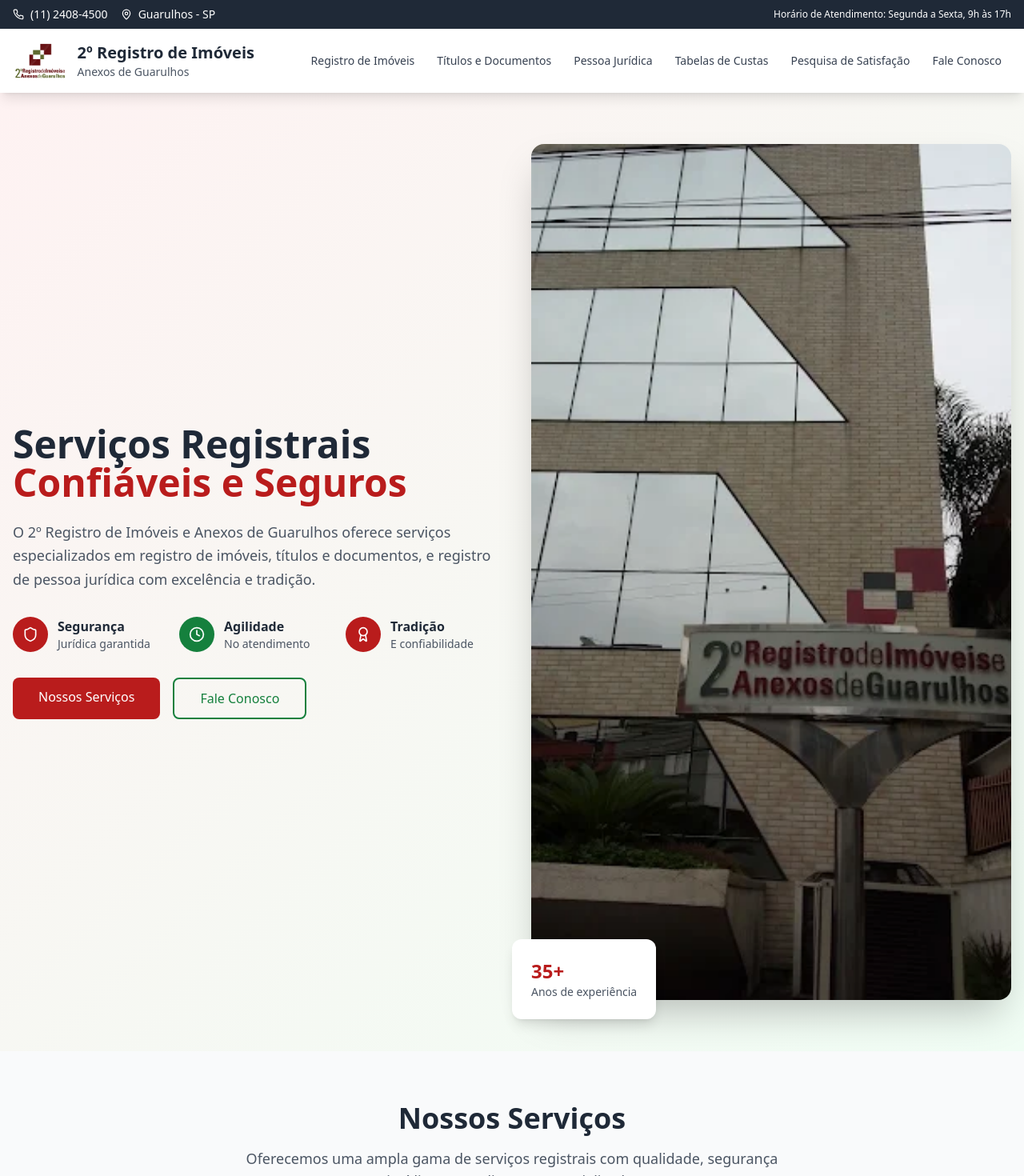
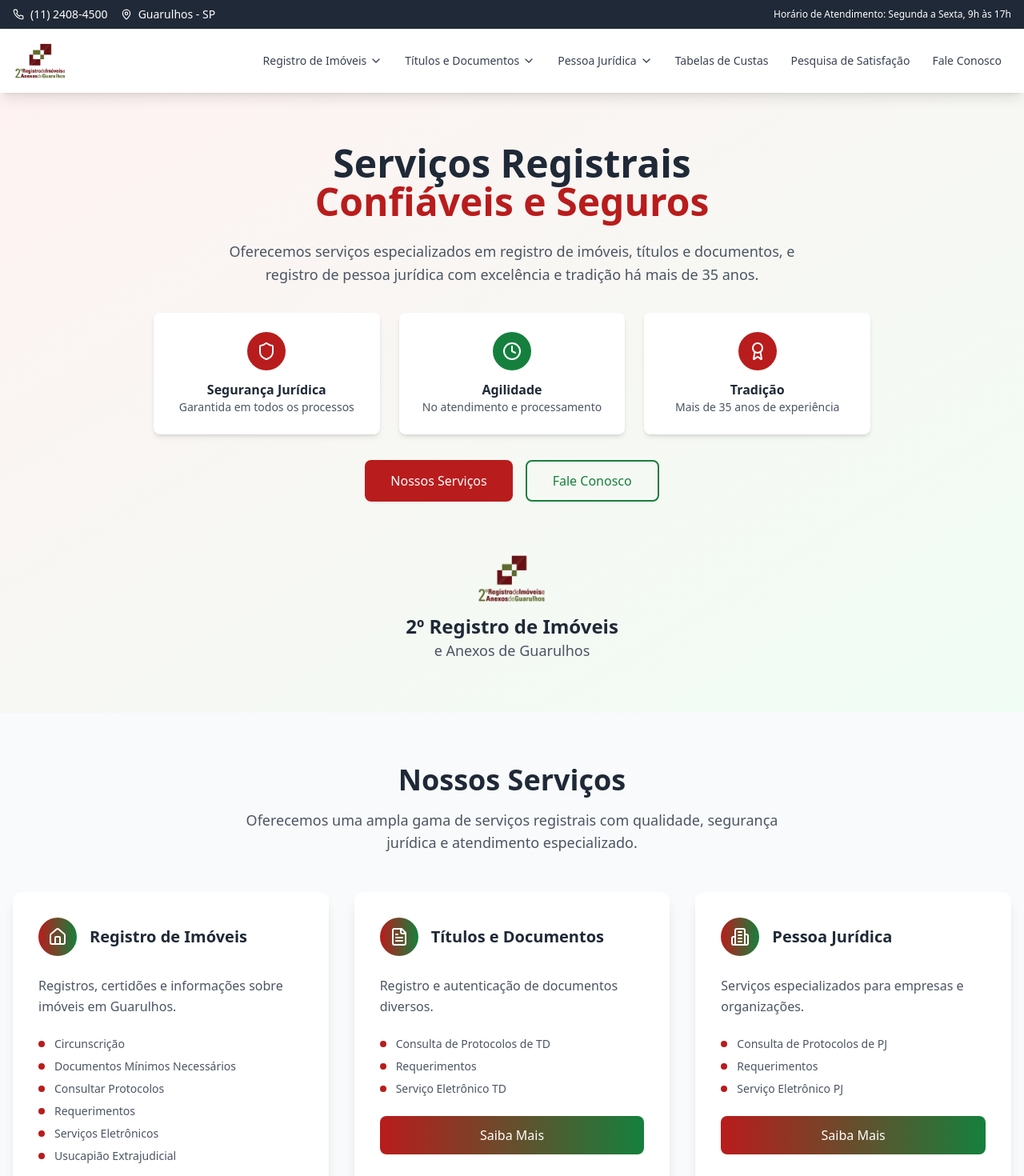
Before and after one commit to Giovannavh19/guarupassos-imobiliarios-web, a React (Vite) app: page / in a window 1280 px wide. Shown: the top 1470 px of the page at 80% size. Built offline with nearby package versions, Linux system fonts and the light colour scheme.

Commit message:
Refactor: Update layout and content
- Remove image from hero section.
- Move navigation to the top and the main title to the bottom.
- Implement button interactions and color them based on the logo.
- Add sub-items to the specified topics.

```diff
--- a/src/components/Header.tsx
+++ b/src/components/Header.tsx
@@ -1,22 +1,102 @@
 
 import React, { useState } from 'react';
-import { Menu, X, Phone, MapPin } from 'lucide-react';
+import { Menu, X, Phone, MapPin, ChevronDown } from 'lucide-react';
 
 const Header = () => {
   const [isMenuOpen, setIsMenuOpen] = useState(false);
+  const [activeDropdown, setActiveDropdown] = useState<string | null>(null);
 
   const menuItems = [
-    'Registro de Imóveis',
-    'Títulos e Documentos',
-    'Pessoa Jurídica',
-    'Tabelas de Custas',
-    'Pesquisa de Satisfação',
-    'Fale Conosco',
-    'Compliance',
-    'Proteção de Dados',
-    'Serventia',
-    'Trabalhe Conosco'
+    {
+      title: 'Registro de Imóveis',
+      id: 'registro-de-imoveis',
+      items: [
+        'Circunscrição',
+        'Documentos Mínimos Necessários',
+        'Consultar Protocolos',
+        'Requerimentos',
+        'Serviços Eletrônicos',
+        'Usucapião Extrajudicial'
+      ]
+    },
+    {
+      title: 'Títulos e Documentos',
+      id: 'titulos-e-documentos',
+      items: [
+        'Consulta de Protocolos de TD',
+        'Requerimentos',
+        'Serviço Eletrônico TD'
+      ]
+    },
+    {
+      title: 'Pessoa Jurídica',
+      id: 'pessoa-juridica',
+      items: [
+        'Consulta de Protocolos de PJ',
+        'Requerimentos',
+        'Serviço Eletrônico PJ'
+      ]
+    },
+    {
+      title: 'Tabelas de Custas',
+      id: 'tabelas-de-custas',
+      items: []
+    },
+    {
+      title: 'Pesquisa de Satisfação',
+      id: 'pesquisa-de-satisfacao',
+      items: []
+    },
+    {
+      title: 'Fale Conosco',
+      id: 'fale-conosco',
+      items: []
+    },
+    {
+      title: 'Compliance',
+      id: 'compliance',
+      items: []
+    },
+    {
+      title: 'Proteção de Dados',
+      id: 'protecao-de-dados',
+      items: [
+        'Política de Privacidade - LGPD',
+        'LGPD'
+      ]
+    },
+    {
+      title: 'Serventia',
+      id: 'serventia',
+      items: [
+        'Missão, Visão e Valores',
+        'O que fazemos',
+        'Política da Qualidade',
+        'Responsabilidade Socioambiental',
+        'Mapa de Localização'
+      ]
+    },
+    {
+      title: 'Trabalhe Conosco',
+      id: 'trabalhe-conosco',
+      items: []
+    },
+    {
+      title: 'Mapa do Site',
+      id: 'mapa-do-site',
+      items: []
+    }
   ];
+
+  const handleDropdown = (id: string) => {
+    setActiveDropdown(activeDropdown === id ? null : id);
+  };
+
+  const handleItemClick = (parentTitle: string, itemTitle?: string) => {
+    console.log(`Navegando para: ${parentTitle}${itemTitle ? ` > ${itemTitle}` : ''}`);
+    setActiveDropdown(null);
+    setIsMenuOpen(false);
+  };
 
   return (
     <>
@@ -50,24 +130,38 @@ const Header = () => {
                 alt="2º Registro de Imóveis e Anexos de Guarulhos"
                 className="h-12 w-auto"
               />
-              <div>
-                <h1 className="text-xl font-bold text-gray-800">
-                  2º Registro de Imóveis
-                </h1>
-                <p className="text-sm text-gray-600">Anexos de Guarulhos</p>
-              </div>
             </div>
 
             {/* Desktop Navigation */}
             <nav className="hidden lg:flex space-x-1">
-              {menuItems.slice(0, 6).map((item, index) => (
-                <a
-                  key={index}
-                  href={`#${item.toLowerCase().replace(/\s+/g, '-')}`}
-                  className="px-3 py-2 text-sm font-medium text-gray-700 hover:text-red-700 hover:bg-gray-50 rounded-md transition-colors"
-                >
-                  {item}
-                </a>
+              {menuItems.slice(0, 6).map((item) => (
+                <div key={item.id} className="relative group">
+                  <button
+                    onClick={() => item.items.length > 0 ? handleDropdown(item.id) : handleItemClick(item.title)}
+                    className="flex items-center px-3 py-2 text-sm font-medium text-gray-700 hover:text-red-700 hover:bg-gray-50 rounded-md transition-colors"
+                  >
+                    {item.title}
+                    {item.items.length > 0 && (
+                      <ChevronDown size={16} className="ml-1" />
+                    )}
+                  </button>
+
+                  {item.items.length > 0 && activeDropdown === item.id && (
+                    <div className="absolute top-full left-0 mt-1 w-64 bg-white rounded-md shadow-lg border z-50">
+                      <div className="py-2">
+                        {item.items.map((subItem, index) => (
+                          <button
+                            key={index}
+                            onClick={() => handleItemClick(item.title, subItem)}
+                            className="block w-full text-left px-4 py-2 text-sm text-gray-700 hover:bg-red-50 hover:text-red-700 transition-colors"
+                          >
+                            {subItem}
+                          </button>
+                        ))}
+                      </div>
+                    </div>
+                  )}
+                </div>
               ))}
             </nav>
 
@@ -83,16 +177,36 @@ const Header = () => {
           {/* Mobile Navigation */}
           {isMenuOpen && (
             <nav className="lg:hidden border-t py-4">
-              <div className="grid grid-cols-1 gap-2">
-                {menuItems.map((item, index) => (
-                  <a
-                    key={index}
-                    href={`#${item.toLowerCase().replace(/\s+/g, '-')}`}
-                    className="px-3 py-2 text-sm font-medium text-gray-700 hover:text-red-700 hover:bg-gray-50 rounded-md transition-colors"
-                    onClick={() => setIsMenuOpen(false)}
-                  >
-                    {item}
-                  </a>
+              <div className="space-y-2">
+                {menuItems.map((item) => (
+                  <div key={item.id}>
+                    <button
+                      onClick={() => item.items.length > 0 ? handleDropdown(item.id) : handleItemClick(item.title)}
+                      className="flex items-center justify-between w-full px-3 py-2 text-sm font-medium text-gray-700 hover:text-red-700 hover:bg-gray-50 rounded-md transition-colors"
+                    >
+                      {item.title}
+                      {item.items.length > 0 && (
+                        <ChevronDown
+                          size={16}
+                          className={`transition-transform ${activeDropdown === item.id ? 'rotate-180' : ''}`}
+                        />
+                      )}
+                    </button>
+
+                    {item.items.length > 0 && activeDropdown === item.id && (
+                      <div className="ml-4 mt-2 space-y-1">
+                        {item.items.map((subItem, index) => (
+                          <button
+                            key={index}
+                            onClick={() => handleItemClick(item.title, subItem)}
+                            className="block w-full text-left px-3 py-2 text-sm text-gray-600 hover:text-red-700 hover:bg-red-50 rounded-md transition-colors"
+                          >
+                            {subItem}
+                          </button>
+                        ))}
+                      </div>
+                    )}
+                  </div>
                 ))}
               </div>
             </nav>
--- a/src/components/Hero.tsx
+++ b/src/components/Hero.tsx
@@ -3,79 +3,85 @@ import React from 'react';
 import { Shield, Clock, Award } from 'lucide-react';
 
 const Hero = () => {
+  const handleButtonClick = (action: string) => {
+    console.log(`Botão clicado: ${action}`);
+  };
+
   return (
     <section className="relative bg-gradient-to-br from-red-50 to-green-50 py-16">
       <div className="max-w-7xl mx-auto px-4">
-        <div className="grid lg:grid-cols-2 gap-12 items-center">
-          <div>
+        <div className="text-center">
           <h2 className="text-4xl lg:text-5xl font-bold text-gray-800 mb-6">
             Serviços Registrais
             <span className="block text-red-700">Confiáveis e Seguros</span>
           </h2>
-            <p className="text-lg text-gray-600 mb-8 leading-relaxed">
-              O 2º Registro de Imóveis e Anexos de Guarulhos oferece serviços especializados
-              em registro de imóveis, títulos e documentos, e registro de pessoa jurídica
-              com excelência e tradição.
+          <p className="text-lg text-gray-600 mb-8 leading-relaxed max-w-3xl mx-auto">
+            Oferecemos serviços especializados em registro de imóveis, títulos e documentos,
+            e registro de pessoa jurídica com excelência e tradição há mais de 35 anos.
           </p>
 
-            <div className="grid grid-cols-1 md:grid-cols-3 gap-6 mb-8">
-              <div className="flex items-center space-x-3">
+          <div className="grid grid-cols-1 md:grid-cols-3 gap-6 mb-8 max-w-4xl mx-auto">
+            <div className="flex flex-col items-center space-y-3 p-6 bg-white rounded-lg shadow-md">
               <div className="bg-red-700 p-3 rounded-full">
-                  <Shield className="text-white" size={20} />
+                <Shield className="text-white" size={24} />
               </div>
-                <div>
-                  <h3 className="font-bold text-gray-800">Segurança</h3>
-                  <p className="text-sm text-gray-600">Jurídica garantida</p>
+              <div className="text-center">
+                <h3 className="font-bold text-gray-800">Segurança Jurídica</h3>
+                <p className="text-sm text-gray-600">Garantida em todos os processos</p>
               </div>
             </div>
 
-              <div className="flex items-center space-x-3">
+            <div className="flex flex-col items-center space-y-3 p-6 bg-white rounded-lg shadow-md">
               <div className="bg-green-700 p-3 rounded-full">
-                  <Clock className="text-white" size={20} />
+                <Clock className="text-white" size={24} />
               </div>
-                <div>
+              <div className="text-center">
                 <h3 className="font-bold text-gray-800">Agilidade</h3>
-                  <p className="text-sm text-gray-600">No atendimento</p>
+                <p className="text-sm text-gray-600">No atendimento e processamento</p>
               </div>
             </div>
 
-              <div className="flex items-center space-x-3">
+            <div className="flex flex-col items-center space-y-3 p-6 bg-white rounded-lg shadow-md">
               <div className="bg-red-700 p-3 rounded-full">
-                  <Award className="text-white" size={20} />
+                <Award className="text-white" size={24} />
               </div>
-                <div>
+              <div className="text-center">
                 <h3 className="font-bold text-gray-800">Tradição</h3>
-                  <p className="text-sm text-gray-600">E confiabilidade</p>
+                <p className="text-sm text-gray-600">Mais de 35 anos de experiência</p>
               </div>
             </div>
           </div>
 
-            <div className="flex flex-col sm:flex-row gap-4">
-              <a
-                href="#servicos"
-                className="bg-red-700 text-white px-8 py-3 rounded-lg font-medium hover:bg-red-800 transition-colors text-center"
+          <div className="flex flex-col sm:flex-row gap-4 justify-center">
+            <button
+              onClick={() => handleButtonClick('Nossos Serviços')}
+              className="bg-red-700 text-white px-8 py-3 rounded-lg font-medium hover:bg-red-800 transition-colors"
             >
               Nossos Serviços
-              </a>
-              <a
-                href="#fale-conosco"
-                className="border-2 border-green-700 text-green-700 px-8 py-3 rounded-lg font-medium hover:bg-green-700 hover:text-white transition-colors text-center"
+            </button>
+            <button
+              onClick={() => handleButtonClick('Fale Conosco')}
+              className="border-2 border-green-700 text-green-700 px-8 py-3 rounded-lg font-medium hover:bg-green-700 hover:text-white transition-colors"
             >
               Fale Conosco
-              </a>
+            </button>
+          </div>
         </div>
       </div>
 
-          <div className="relative">
+      {/* Logo positioned at bottom */}
+      <div className="text-center mt-16">
+        <div className="flex flex-col items-center space-y-3">
           <img
-              src="/lovable-uploads/fb45b759-a39c-40f4-8d01-26b1ce494cb2.png"
-              alt="Edifício do 2º Registro de Imóveis"
-              className="rounded-2xl shadow-2xl w-full"
+            src="/lovable-uploads/55df47ec-5819-4e0c-80cd-18172df26f47.png"
+            alt="2º Registro de Imóveis e Anexos de Guarulhos"
+            className="h-16 w-auto"
           />
-            <div className="absolute -bottom-6 -left-6 bg-white p-6 rounded-xl shadow-lg">
-              <div className="text-2xl font-bold text-red-700">35+</div>
-              <div className="text-sm text-gray-600">Anos de experiência</div>
-            </div>
+          <div className="text-center">
+            <h1 className="text-2xl font-bold text-gray-800">
+              2º Registro de Imóveis
+            </h1>
+            <p className="text-lg text-gray-600">e Anexos de Guarulhos</p>
           </div>
         </div>
       </div>
--- a/src/components/Services.tsx
+++ b/src/components/Services.tsx
@@ -10,10 +10,12 @@ const Services = () => {
       title: 'Registro de Imóveis',
       description: 'Registros, certidões e informações sobre imóveis em Guarulhos.',
       items: [
-        'Registro de escrituras',
-        'Certidões de propriedade',
-        'Averbações diversas',
-        'Consultas online'
+        'Circunscrição',
+        'Documentos Mínimos Necessários',
+        'Consultar Protocolos',
+        'Requerimentos',
+        'Serviços Eletrônicos',
+        'Usucapião Extrajudicial'
       ]
     },
     {
@@ -22,10 +24,9 @@ const Services = () => {
       title: 'Títulos e Documentos',
       description: 'Registro e autenticação de documentos diversos.',
       items: [
-        'Registro de contratos',
-        'Autenticação de documentos',
-        'Reconhecimento de firmas',
-        'Procurações'
+        'Consulta de Protocolos de TD',
+        'Requerimentos',
+        'Serviço Eletrônico TD'
       ]
     },
     {
@@ -34,10 +35,9 @@ const Services = () => {
       title: 'Pessoa Jurídica',
       description: 'Serviços especializados para empresas e organizações.',
       items: [
-        'Registro de estatutos',
-        'Atas de assembleias',
-        'Alterações contratuais',
-        'Certidões empresariais'
+        'Consulta de Protocolos de PJ',
+        'Requerimentos',
+        'Serviço Eletrônico PJ'
       ]
     },
     {
@@ -78,6 +78,10 @@ const Services = () => {
     }
   ];
 
+  const handleServiceClick = (serviceTitle: string, item?: string) => {
+    console.log(`Navegando para: ${serviceTitle}${item ? ` > ${item}` : ''}`);
+  };
+
   return (
     <section id="servicos" className="py-16 bg-gray-50">
       <div className="max-w-7xl mx-auto px-4">
@@ -112,16 +116,24 @@ const Services = () => {
                   {service.description}
                 </p>
 
-                <ul className="space-y-2">
+                <ul className="space-y-2 mb-6">
                   {service.items.map((item, index) => (
                     <li key={index} className="flex items-center text-sm text-gray-600">
                       <div className="w-2 h-2 bg-red-700 rounded-full mr-3"></div>
-                      {item}
+                      <button
+                        onClick={() => handleServiceClick(service.title, item)}
+                        className="hover:text-red-700 transition-colors text-left"
+                      >
+                        {item}
+                      </button>
                     </li>
                   ))}
                 </ul>
 
-                <button className="mt-6 w-full bg-gradient-to-r from-red-700 to-green-700 text-white py-3 px-6 rounded-lg font-medium hover:opacity-90 transition-opacity">
+                <button
+                  onClick={() => handleServiceClick(service.title)}
+                  className="w-full bg-gradient-to-r from-red-700 to-green-700 text-white py-3 px-6 rounded-lg font-medium hover:opacity-90 transition-opacity"
+                >
                   Saiba Mais
                 </button>
               </div>
```
Also changed, not shown: src/components/AdditionalInfo.tsx (+39 -6 lines). Lines whose indentation alone changed are shown as unchanged.
